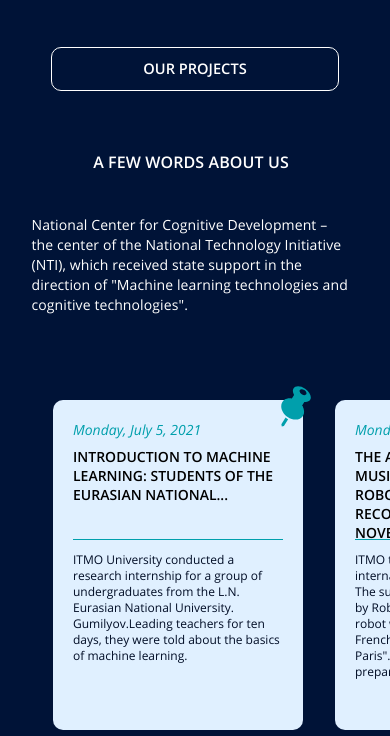
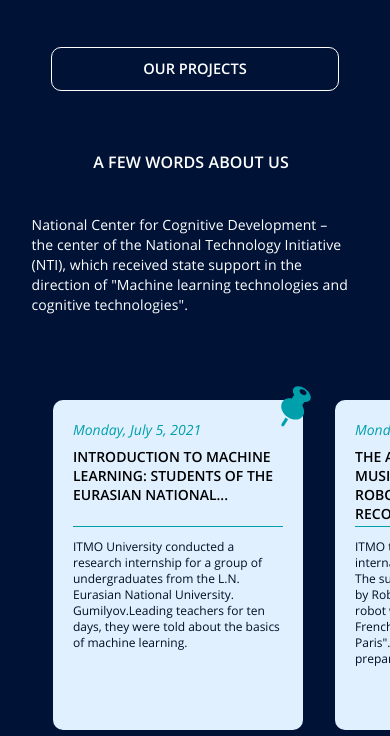
Before and after one commit to AlexanderAbramovPav/itmo-university-commercial-team, a plain HTML site: page index.html in a window 390 px wide. Shown: the part 364-1100 px from the top of the page. Drawn offline with nearby package versions, Linux system fonts and the light colour scheme; files whose address does not match are found by name.

Commit message:
fix about__card height

```diff
--- a/blocks/about/__card-title/about__card-title.css
+++ b/blocks/about/__card-title/about__card-title.css
@@ -3,23 +3,25 @@
   margin: 0;
   padding-bottom: 20px;
   margin-bottom: 20px;
-  max-height: 90px;
+  height: 75px;
   width: 308px;
   font-size: 17px;
   font-weight: 600;
   line-height: 30px;
   letter-spacing: 0em;
+  text-overflow: ellipsis;
+  overflow: hidden;
+  word-wrap: break-word;
   border-bottom: 1px solid #009FAC;
 }
 
 @media all and (max-width:390px) {
   .about__card-title {
-    height: 80px;
+    height: 67px;
     padding-bottom: 12px;
     margin-bottom: 12px;
     width: 100%;
     line-height: 19px;
     font-size: 14px;
-
   }
 }
```
